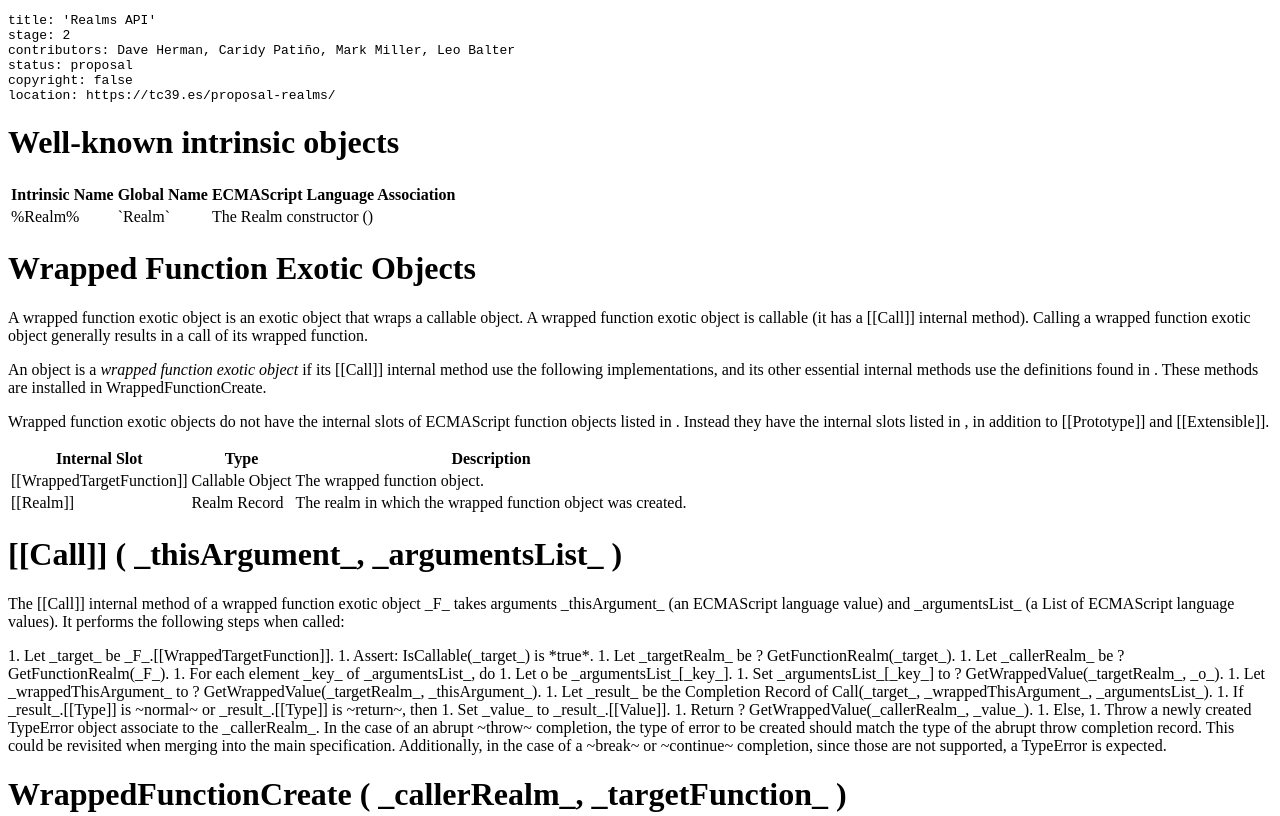
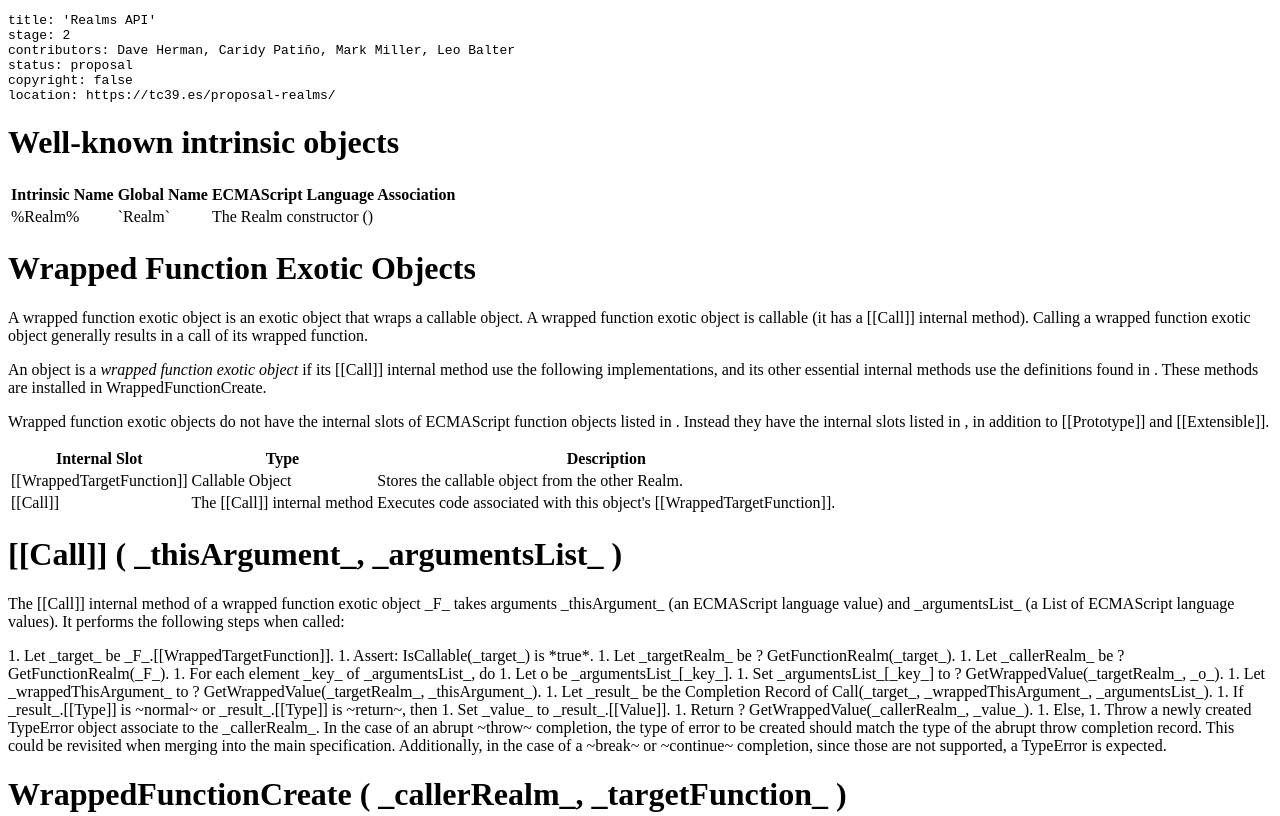
Before and after one commit to tc39/proposal-shadowrealm, a website: page spec.html in a window 1280 px wide. Shown: the top 816 px of the page. Drawn offline with nearby package versions, Linux system fonts and the light colour scheme.

Commit message:
Editorial: Remove [[Realm]] internal from wrapped exotic function objects

```diff
--- a/spec.html
+++ b/spec.html
@@ -66,18 +66,18 @@ location: https://tc39.es/proposal-realms/
 			Callable Object
 		</td>
 		<td>
-			The wrapped function object.
+			Stores the callable object from the other Realm.
 		</td>
 		</tr>
 		<tr>
 		<td>
-			[[Realm]]
+			[[Call]]
 		</td>
 		<td>
-			Realm Record
+			The [[Call]] internal method
 		</td>
 		<td>
-			The realm in which the wrapped function object was created.
+			Executes code associated with this object's [[WrappedTargetFunction]].
 		</td>
 		</tr>
 		</tbody>
@@ -118,7 +118,6 @@ location: https://tc39.es/proposal-realms/
 			1. Let _obj_ be ! MakeBasicObject(_internalSlotsList_).
 			1. Set _obj_.[[Prototype]] to _callerRealm_.[[Intrinsics]].[[%Function.prototype%]].
 			1. Set _obj_.[[Call]] as described in <emu-xref href="#sec-wrapped-function-exotic-objects-call-thisargument-argumentslist"></emu-xref>.
-			1. Set _obj_.[[Realm]] to _callerRealm_.
 			1. Set _obj_.[[WrappedTargetFunction]] to _targetFunction_.
 			1. Return _obj_.
 		</emu-alg>
```
